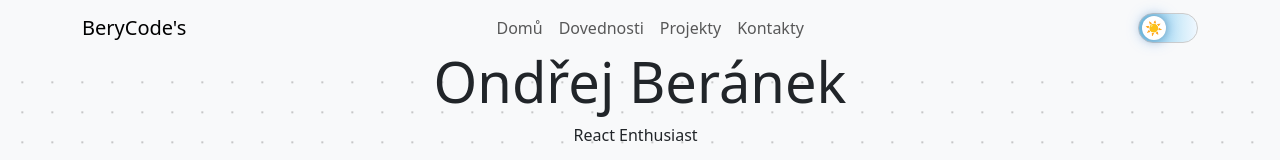
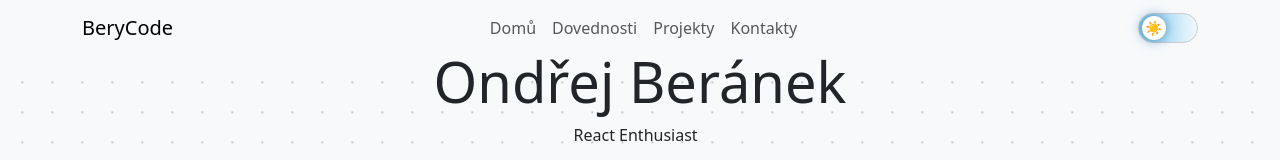
Before and after one commit to I3lade02/portfolio, a React (Create React App) app: page / in a window 1280 px wide. Shown: the top 160 px of the page. Built offline with nearby package versions, Linux system fonts and the light colour scheme; no server answers.

Commit message:
made last few adjustments, changed the site name and icon from basic favicon

```diff
--- a/public/index.html
+++ b/public/index.html
@@ -2,7 +2,7 @@
 <html lang="en">
   <head>
     <meta charset="utf-8" />
-    <link rel="icon" href="%PUBLIC_URL%/favicon.ico" />
+    <link rel="icon" href="favicon.ico" />
     <meta name="viewport" content="width=device-width, initial-scale=1" />
     <meta name="theme-color" content="#000000" />
     <meta
@@ -24,7 +24,7 @@
       work correctly both with client-side routing and a non-root public URL.
       Learn how to configure a non-root public URL by running `npm run build`.
     -->
-    <title>React App</title>
+    <title>BeryCode</title>
   </head>
   <body>
     <noscript>You need to enable JavaScript to run this app.</noscript>
--- a/src/App.js
+++ b/src/App.js
@@ -107,7 +107,7 @@ export default function Portfolio() {
             {/* Navbar */}
             <Navbar collapseOnSelect expand="lg" bg={darkMode ? "dark" : "light"} variant={darkMode ? "dark" : "light"} fixed="top">
               <Container>
-                <Navbar.Brand href="#home">BeryCode's</Navbar.Brand>
+                <Navbar.Brand href="#home">BeryCode</Navbar.Brand>
                 <Navbar.Toggle aria-controls="responsive-navbar-nav" />
                 <Navbar.Collapse id="responsive-navbar-nav" className="justify-content-center gap-4">
                   <Nav className="ms-auto me-3">
@@ -234,7 +234,7 @@ export default function Portfolio() {
             </section>
 
 
-            {/* CV download section */}
+            {/* CV download section
             <section id="cv" className="py-5 text-center" data-aos="zoom-in">
               <Container>
                 <h2 className="mb-4">Moje CV</h2>
@@ -243,6 +243,7 @@ export default function Portfolio() {
                 </a>
               </Container>
             </section>
+            */}
 
             {/* Contact section */}
             <section id="contact" className="py-5 text-center" data-aos="fade-up">
```
Also changed, not shown: 1 other file (tests, documents, lock files or other folders).
